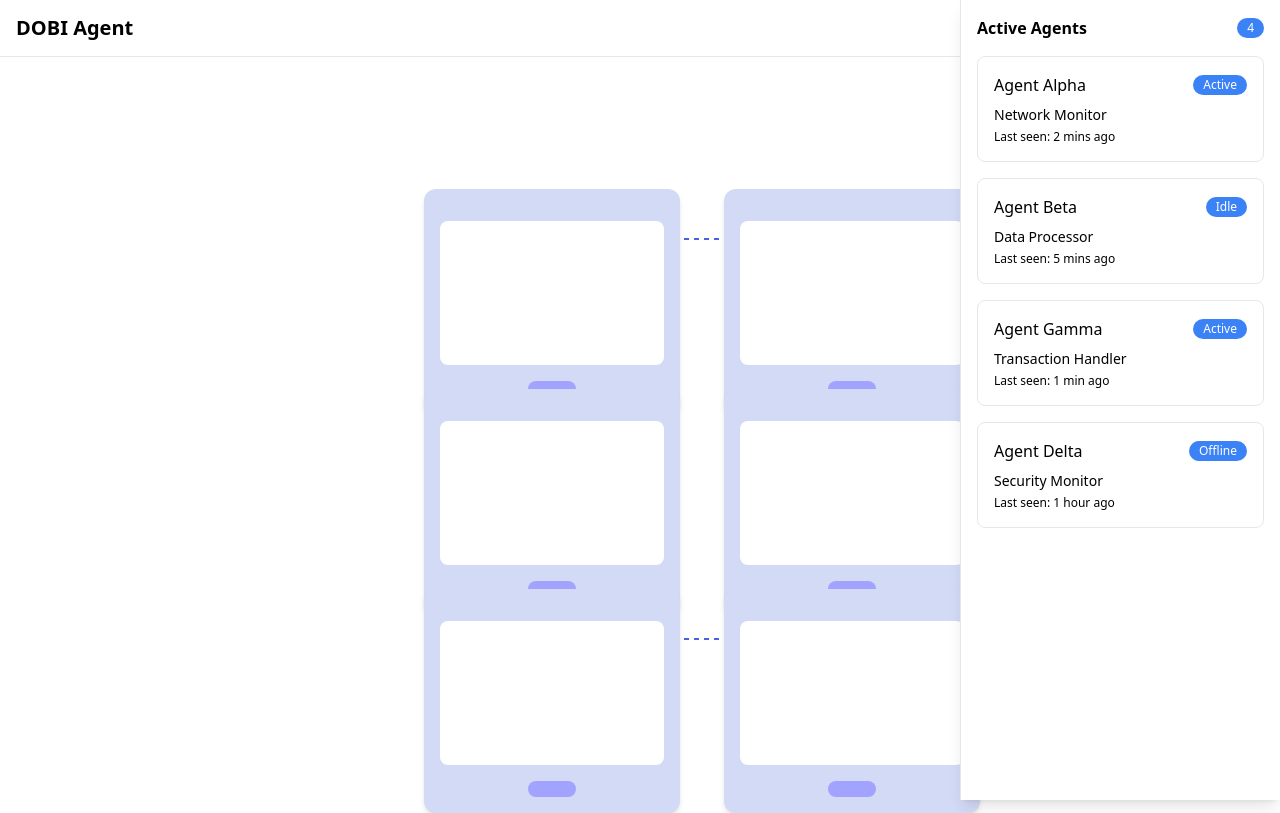
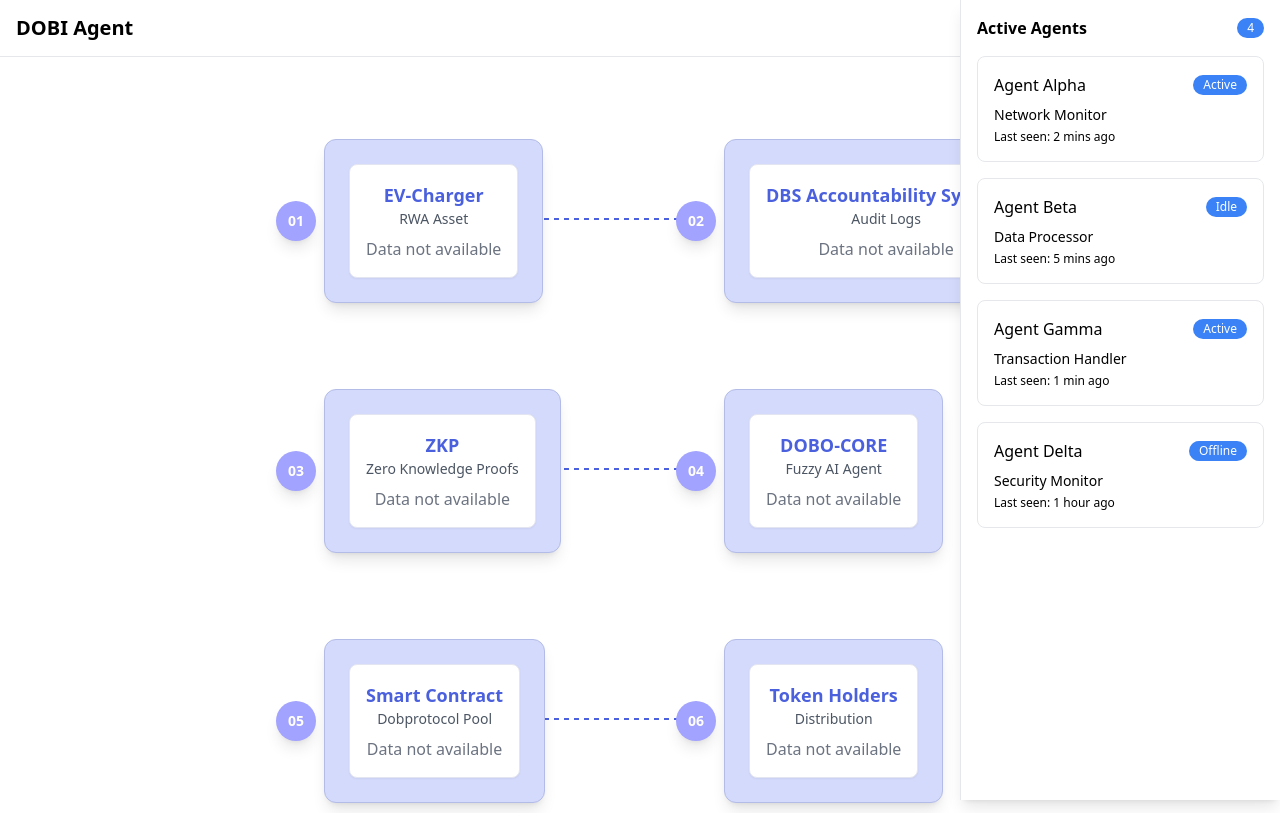
Before and after one commit to blessedux/DOBI_AGENT_LANDING, a Next.js app: page / in a window 1280 px wide. Shown: the top 813 px of the page. Built offline with nearby package versions, Linux system fonts and the light colour scheme.

Commit message:
udpated cards content

```diff
--- a/app/components/DobiChart.tsx
+++ b/app/components/DobiChart.tsx
@@ -1,69 +1,61 @@
 "use client"
 
-import { Line, LineChart, XAxis, YAxis, CartesianGrid, Tooltip, ResponsiveContainer } from "recharts"
 import { Card, CardContent, CardDescription, CardHeader, CardTitle } from "./ui/card/card"
 import { Connection } from "./ui/connection"
 
+const cardSpacingX = 400 // Horizontal spacing
+const cardSpacingY = 250 // Vertical spacing
+
 const cardsData = [
-  { id: 1, title: "EV-Charger", description: "RWA Asset", dataKey: "evCharger", color: "#4A60DD", x: 200, y: 100 },
-  { id: 2, title: "DBS Accountability System", description: "Audit Logs", dataKey: "dbs", color: "#6C63FF", x: 500, y: 100 },
-  { id: 3, title: "DOBO-CORE", description: "Fuzzy AI Agent", dataKey: "doboCore", color: "#FF6363", x: 500, y: 300 },
-  { id: 4, title: "ZKP", description: "Zero Knowledge Proofs", dataKey: "zkp", color: "#FFD166", x: 200, y: 300 },
-  { id: 5, title: "Smart Contract", description: "Dobprotocol Pool", dataKey: "smartContract", color: "#06D6A0", x: 200, y: 500 },
-  { id: 6, title: "Token Holders", description: "Distribution", dataKey: "tokenHolders", color: "#118AB2", x: 500, y: 500 },
-]
-
-const data = [
-  { timestamp: "00:00", evCharger: 400, dbs: 300, doboCore: 600, zkp: 500, smartContract: 700, tokenHolders: 400 },
-  { timestamp: "03:00", evCharger: 300, dbs: 400, doboCore: 500, zkp: 600, smartContract: 500, tokenHolders: 600 },
-  { timestamp: "06:00", evCharger: 600, dbs: 500, doboCore: 400, zkp: 700, smartContract: 600, tokenHolders: 500 },
-  { timestamp: "09:00", evCharger: 500, dbs: 600, doboCore: 700, zkp: 400, smartContract: 500, tokenHolders: 700 },
-  { timestamp: "12:00", evCharger: 700, dbs: 500, doboCore: 600, zkp: 500, smartContract: 400, tokenHolders: 300 },
-  { timestamp: "15:00", evCharger: 400, dbs: 700, doboCore: 500, zkp: 600, smartContract: 700, tokenHolders: 500 },
-  { timestamp: "18:00", evCharger: 500, dbs: 600, doboCore: 400, zkp: 700, smartContract: 500, tokenHolders: 400 },
-  { timestamp: "21:00", evCharger: 600, dbs: 500, doboCore: 700, zkp: 400, smartContract: 600, tokenHolders: 700 },
+  { id: 1, title: "EV-Charger", description: "RWA Asset", x: 100, y: 50 },
+  { id: 2, title: "DBS Accountability System", description: "Audit Logs", x: 100 + cardSpacingX, y: 50 },
+  { id: 3, title: "ZKP", description: "Zero Knowledge Proofs", x: 100, y: 50 + cardSpacingY },
+  { id: 4, title: "DOBO-CORE", description: "Fuzzy AI Agent", x: 100 + cardSpacingX, y: 50 + cardSpacingY },
+  { id: 5, title: "Smart Contract", description: "Dobprotocol Pool", x: 100, y: 50 + cardSpacingY * 2 },
+  { id: 6, title: "Token Holders", description: "Distribution", x: 100 + cardSpacingX, y: 50 + cardSpacingY * 2 },
 ]
 
 const connections = [
-  { from: 1, to: 2 },
-  { from: 2, to: 3 },
-  { from: 3, to: 6 },
-  { from: 1, to: 4 },
-  { from: 4, to: 5 },
-  { from: 5, to: 6 },
+  { from: 1, to: 2, label: "Rwa Reports", number: "02" }, // EV-Charger → DBS
+  { from: 3, to: 4, label: "Deposit of Funds", number: "04" }, // ZKP → DOBO-CORE
+  { from: 5, to: 6, label: "Distribution", number: "06" }, // Smart Contract → Token Holders
 ]
 
 export default function DobiChart() {
   return (
     <div className="relative w-full h-screen flex items-center justify-center">
-      {/* Render animated connections */}
+      {/* Render Animated Connections */}
       {connections.map((conn, index) => {
         const fromCard = cardsData.find((p) => p.id === conn.from)
         const toCard = cardsData.find((p) => p.id === conn.to)
 
         return fromCard && toCard ? (
-          <Connection key={index} from={{ x: fromCard.x + 100, y: fromCard.y + 50 }} to={{ x: toCard.x + 100, y: toCard.y + 50 }} />
+          <Connection
+            key={index}
+            from={{ x: fromCard.x + 220, y: fromCard.y + 80 }}
+            to={{ x: toCard.x - 10, y: toCard.y + 80 }}
+            label={conn.label}
+            number={conn.number}
+          />
         ) : null
       })}
 
-      {/* Render all cards */}
-      {cardsData.map((card) => (
+      {/* Render All Cards WITHOUT Graphs */}
+      {cardsData.map((card, index) => (
         <div key={card.id} style={{ position: "absolute", top: card.y, left: card.x }}>
+          {/* Number Bubble */}
+          <div className="absolute -left-12 top-1/2 -translate-y-1/2 w-10 h-10 bg-[#A2A2FF] text-white text-sm font-bold flex items-center justify-center rounded-full shadow-lg">
+            {`0${index + 1}`}
+          </div>
+
+          {/* Card Component (NO GRAPHS) */}
           <Card>
             <CardHeader>
               <CardTitle>{card.title}</CardTitle>
               <CardDescription>{card.description}</CardDescription>
             </CardHeader>
             <CardContent>
-              <ResponsiveContainer width="100%" height={200}>
-                <LineChart data={data}>
-                  <CartesianGrid strokeDasharray="3 3" className="stroke-muted" />
-                  <XAxis dataKey="timestamp" />
-                  <YAxis />
-                  <Tooltip />
-                  <Line type="monotone" dataKey={card.dataKey} stroke={card.color} strokeWidth={2} dot={false} />
-                </LineChart>
-              </ResponsiveContainer>
+              <p className="text-center text-gray-500">Data not available</p>
             </CardContent>
           </Card>
         </div>
--- a/app/components/ui/card/card.tsx
+++ b/app/components/ui/card/card.tsx
@@ -1,34 +1,46 @@
 import * as React from "react"
 
 interface CardProps {
-  category: string;
-  imageSrc: string;
-  title: string;
-  buttonText: string;
-  position?: { top: string; left: string }; // Allows positioning cards dynamically
+  children: React.ReactNode
+  className?: string
 }
 
-export function Card({ category, imageSrc, title, buttonText, position }: CardProps) {
+export function Card({ children, className }: CardProps) {
   return (
-    <div
-      className="bg-[#D3DAF5] p-4 rounded-xl w-64 shadow-md flex flex-col items-center text-center relative transition-all hover:scale-105"
-      style={position}
-    >
-      {/* Category Label */}
-      <div className="absolute -top-3 left-1/2 -translate-x-1/2 bg-transparent px-4 py-1 text-lg font-bold text-[#4A60DD]">
-        {category}
-      </div>
-
-      {/* Card Content */}
-      <div className="bg-white rounded-lg p-6 w-full mt-4">
-        <img src={imageSrc} alt={title} className="h-20 mx-auto mb-4" />
-        <h2 className="text-[#4A60DD] font-bold text-xl">{title}</h2>
-      </div>
-
-      {/* Button */}
-      <button className="bg-[#A2A2FF] text-white font-bold py-2 px-6 rounded-full mt-4">
-        {buttonText}
-      </button>
+    <div className={`bg-[#D4DAFC] shadow-lg rounded-xl p-6 border border-[#B3BCE6] relative ${className}`}>
+      <div className="bg-white p-4 rounded-lg shadow-sm border border-[#E3E6F1]">{children}</div>
     </div>
   )
 }
+
+interface CardHeaderProps {
+  children: React.ReactNode
+}
+
+export function CardHeader({ children }: CardHeaderProps) {
+  return <div className="mb-2">{children}</div>
+}
+
+interface CardTitleProps {
+  children: React.ReactNode
+}
+
+export function CardTitle({ children }: CardTitleProps) {
+  return <h3 className="text-lg font-bold text-[#4A60DD] text-center">{children}</h3>
+}
+
+interface CardDescriptionProps {
+  children: React.ReactNode
+}
+
+export function CardDescription({ children }: CardDescriptionProps) {
+  return <p className="text-sm text-gray-600 text-center">{children}</p>
+}
+
+interface CardContentProps {
+  children: React.ReactNode
+}
+
+export function CardContent({ children }: CardContentProps) {
+  return <div className="mt-2">{children}</div>
+}
--- a/app/components/ui/card/connection.tsx
+++ b/app/components/ui/card/connection.tsx
@@ -3,15 +3,61 @@
 interface ConnectionProps {
   from: { x: number; y: number }
   to: { x: number; y: number }
+  label?: string
+  number?: string
 }
 
-export function Connection({ from, to }: ConnectionProps) {
+export function Connection({ from, to, label, number }: ConnectionProps) {
   return (
-    <svg className="absolute w-full h-full pointer-events-none">
-      <line
-        x1={from.x} y1={from.y} x2={to.x} y2={to.y}
-        stroke="#4A60DD" strokeWidth="2" strokeDasharray="4"
-      />
-    </svg>
+    <div className="absolute w-full h-full pointer-events-none">
+      {/* Number Circle */}
+      {number && (
+        <div
+          className="absolute w-10 h-10 bg-[#A2A2FF] text-white text-sm font-bold flex items-center justify-center rounded-full shadow-lg"
+          style={{
+            left: `${(from.x + to.x) / 2 - 15}px`,
+            top: `${(from.y + to.y) / 2 - 15}px`,
+          }}
+        >
+          {number}
+        </div>
+      )}
+
+      {/* SVG Connection Line */}
+      <svg className="absolute w-full h-full">
+        <defs>
+          <marker
+            id="arrowhead"
+            markerWidth="10"
+            markerHeight="7"
+            refX="10"
+            refY="3.5"
+            orient="auto"
+            markerUnits="strokeWidth"
+          >
+            <polygon points="0 0, 10 3.5, 0 7" fill="#4A60DD" />
+          </marker>
+        </defs>
+        <line
+          x1={from.x} y1={from.y} x2={to.x} y2={to.y}
+          stroke="#4A60DD" strokeWidth="2"
+          strokeDasharray="4 4"
+          markerEnd="url(#arrowhead)"
+        />
+      </svg>
+
+      {/* Text Label */}
+      {label && (
+        <div
+          className="absolute text-gray-700 text-sm font-semibold"
+          style={{
+            left: `${(from.x + to.x) / 2 - 40}px`,
+            top: `${(from.y + to.y) / 2 - 25}px`,
+          }}
+        >
+          {label}
+        </div>
+      )}
+    </div>
   )
 }
```
